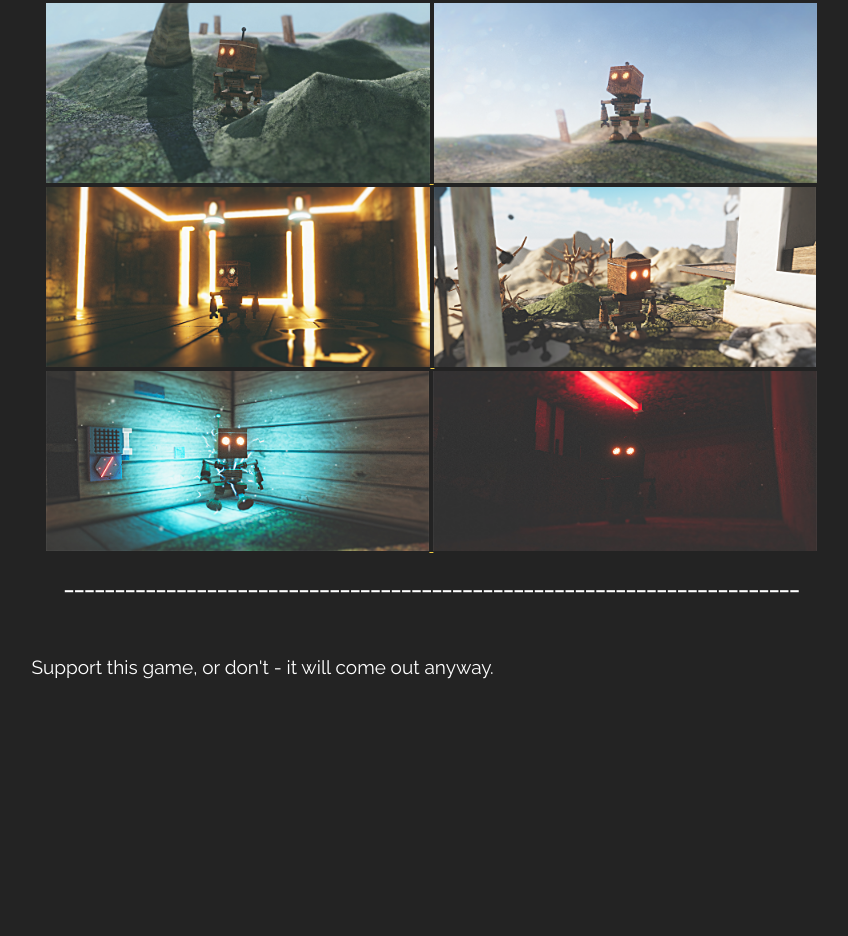
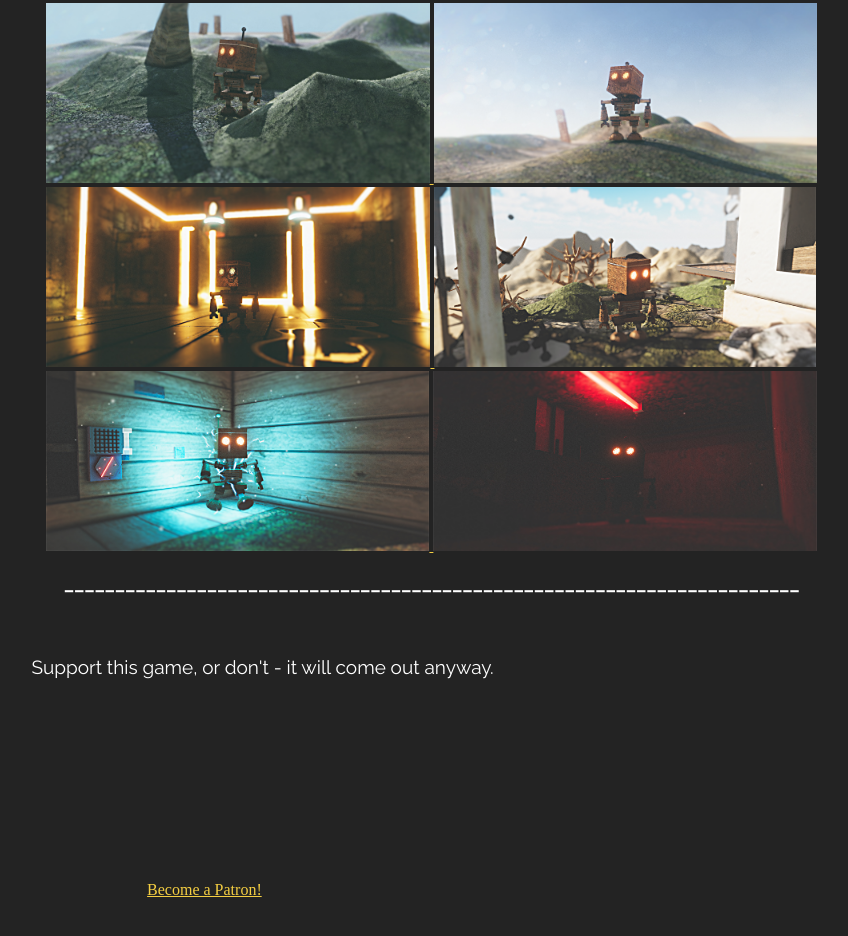
Before and after one commit to AlexGoodwinDev/Mechanism, a plain HTML site: page index.html in a window 1280 px wide. Shown: the part 1447-2383 px from the top of the page, without its empty margins (233-1081 px from the left). Drawn offline with nearby package versions, Linux system fonts and the light colour scheme.

Commit message:
Update index.html

```diff
--- a/index.html
+++ b/index.html
@@ -99,6 +99,7 @@
 
 <p> Support this game, or don't - it will come out anyway.</p>
 <div style="text-align:center">
+	<a href="https://www.patreon.com/bePatron?u=7618811" data-patreon-widget-type="become-patron-button">Become a Patron!</a><script async src="https://c6.patreon.com/becomePatronButton.bundle.js"></script>
 <iframe src="https://money.yandex.ru/quickpay/shop-widget?writer=seller&targets=M%20E%20C%20H%20A%20N%20I%20S%20M&targets-hint=&default-sum=&button-text=12&payment-type-choice=on&hint=&successURL=&quickpay=shop&account=410013167973721" width="450" height="198" frameborder="0" allowtransparency="true" scrolling="no"></iframe>
 </div>
     </div>
```
